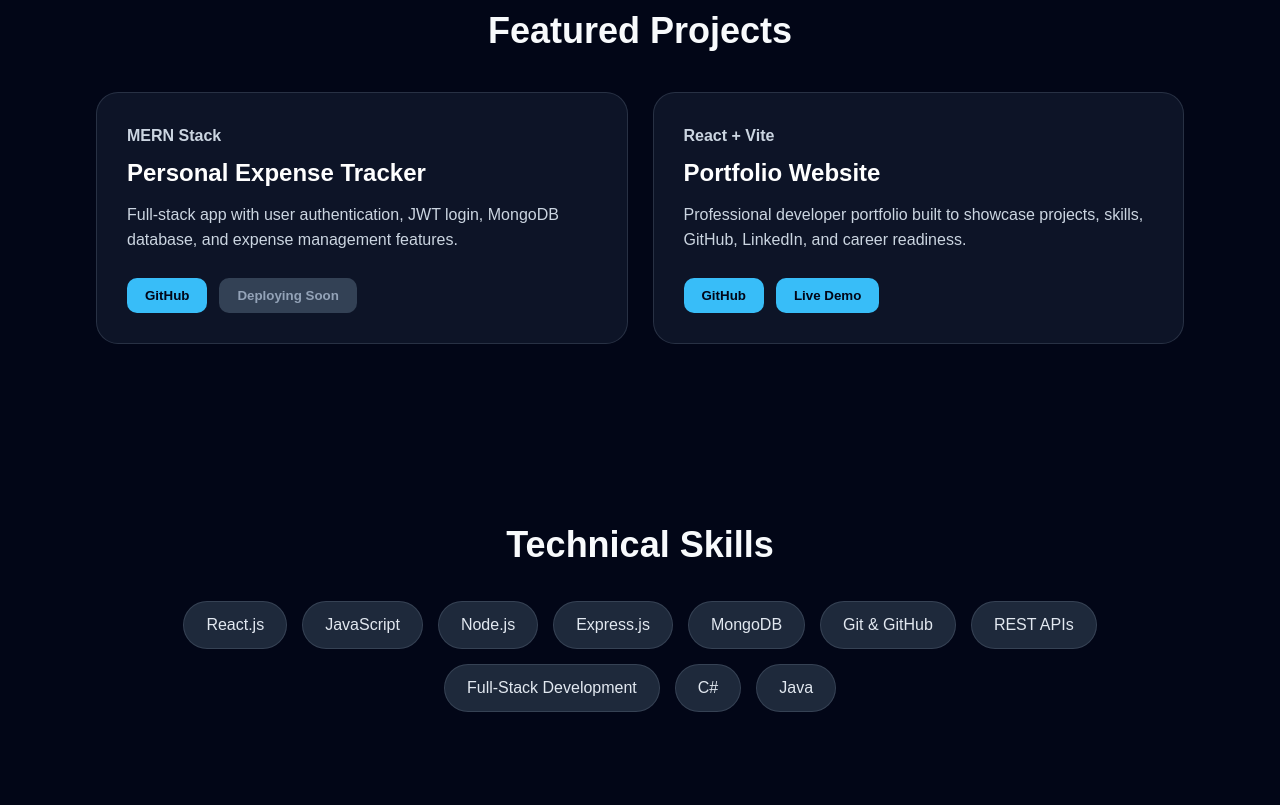
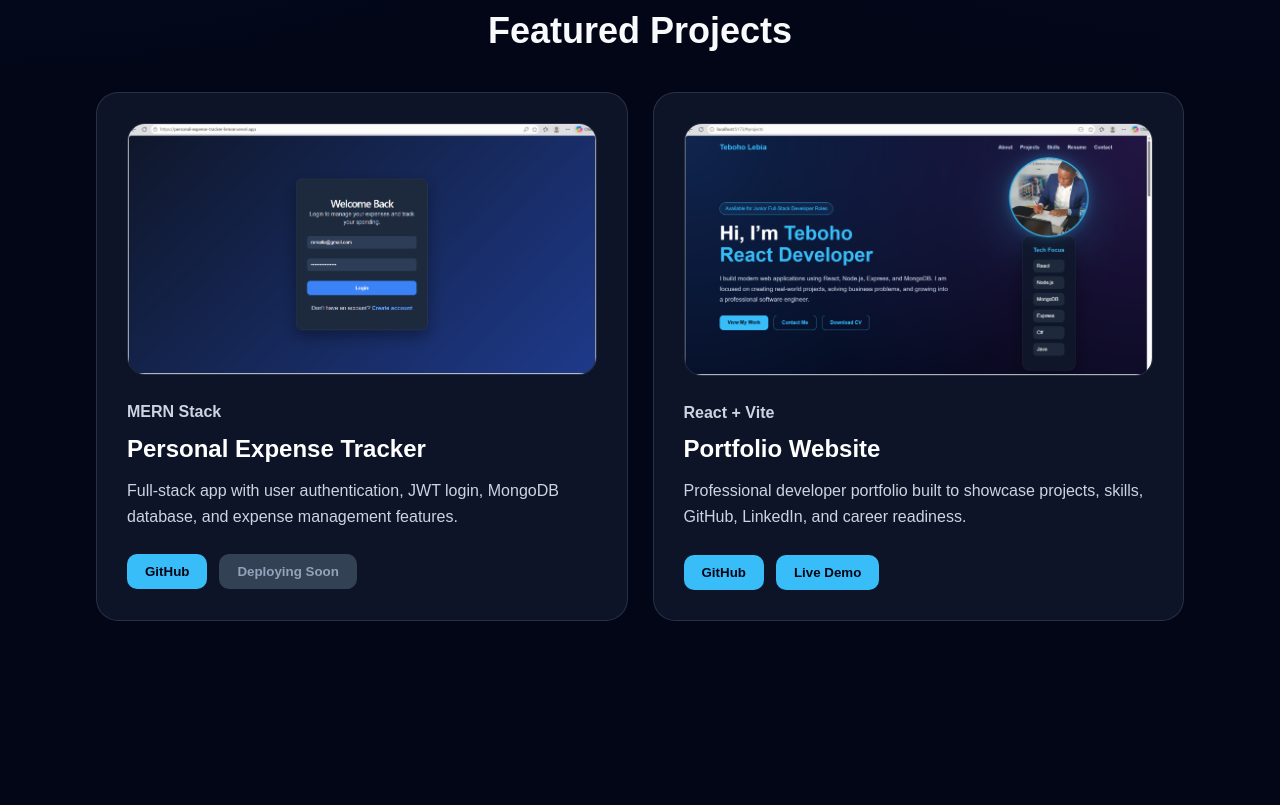
Before and after one commit to TechBoho/teboho-portfolio, a React (Vite) app: page / in a window 1280 px wide. Shown: the part 1200-2005 px from the top of the page. Built offline with nearby package versions, Linux system fonts and the light colour scheme.

Commit message:
Added real project screenshots

```diff
--- a/src/App.css
+++ b/src/App.css
@@ -445,3 +445,14 @@ body {
     transform: translateY(0);
   }
 }
+.project-image {
+  width: 100%;
+  border-radius: 18px;
+  margin-bottom: 20px;
+  border: 1px solid rgba(148, 163, 184, 0.2);
+  transition: 0.3s;
+}
+
+.project-image:hover {
+  transform: scale(1.02);
+}
--- a/src/App.jsx
+++ b/src/App.jsx
@@ -3,6 +3,8 @@ import { useState } from "react";
 import { TypeAnimation } from "react-type-animation";
 import { useInView } from "react-intersection-observer";
 import profile from "./assets/profile.jpg";
+import expenseTrackerImg from "./assets/expense-tracker.png";
+import portfolioImg from "./assets/portfolio.png";
 
 function App() {
 
@@ -29,12 +31,14 @@ function App() {
   {
     title: "Personal Expense Tracker",
     stack: "MERN Stack",
+    image: expenseTrackerImg,
     description:
       "Full-stack app with user authentication, JWT login, MongoDB database, and expense management features.",
   },
   {
     title: "Portfolio Website",
     stack: "React + Vite",
+    image: portfolioImg,
     description:
       "Professional developer portfolio built to showcase projects, skills, GitHub, LinkedIn, and career readiness.",
   },
@@ -170,6 +174,11 @@ function App() {
         <div className="project-grid">
           {projects.map((project, index) => (
             <div className="project-card" key={index}>
+              <img
+            src={project.image}
+            alt={project.title}
+            className="project-image"
+          />
               <p className="project-stack">{project.stack}</p>
 
               <h3>{project.title}</h3>
```
Also changed, not shown: src/assets/expense-tracker.png (added), src/assets/portfolio.png (added). Lines whose indentation alone changed are shown as unchanged.
